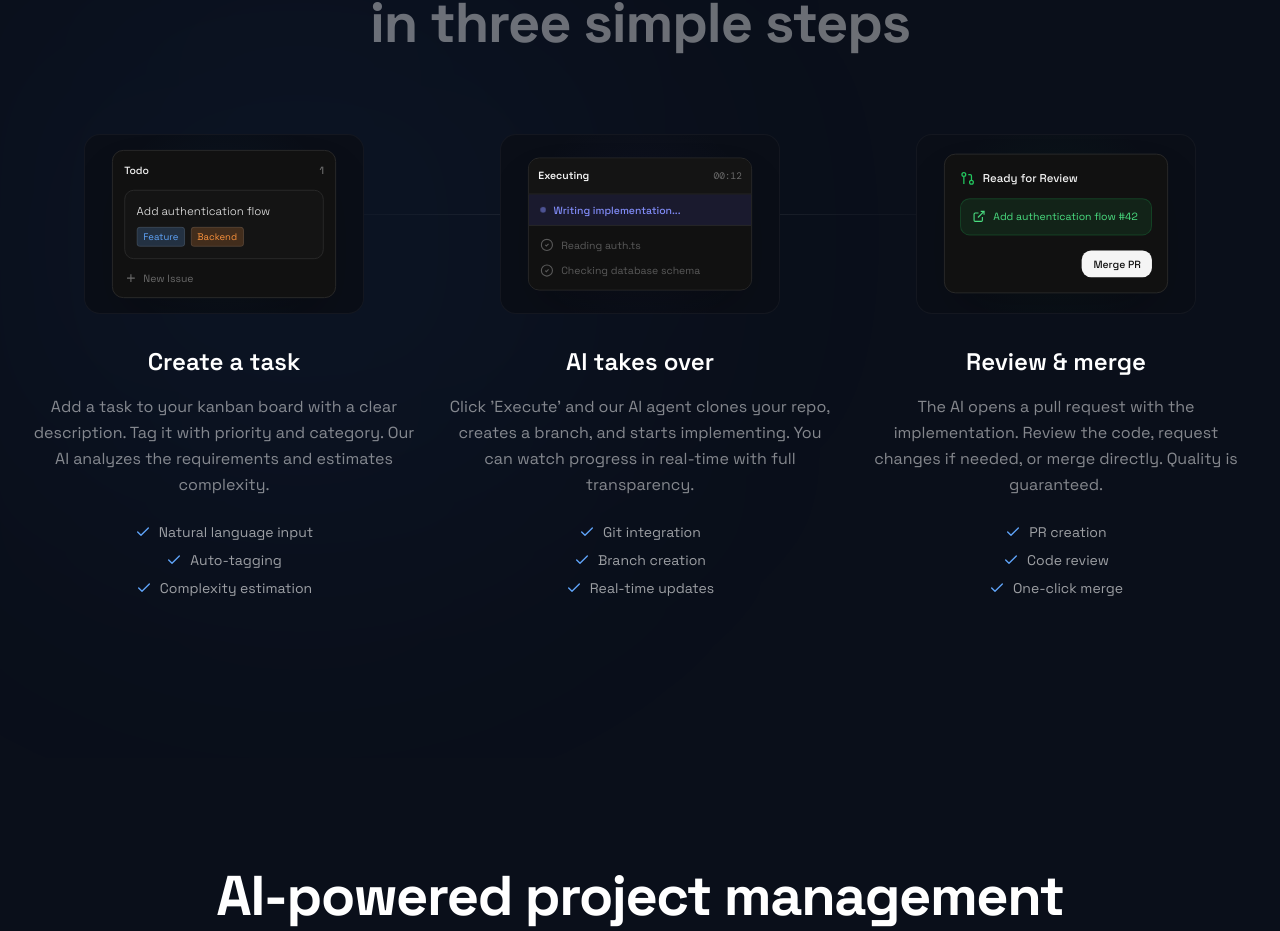
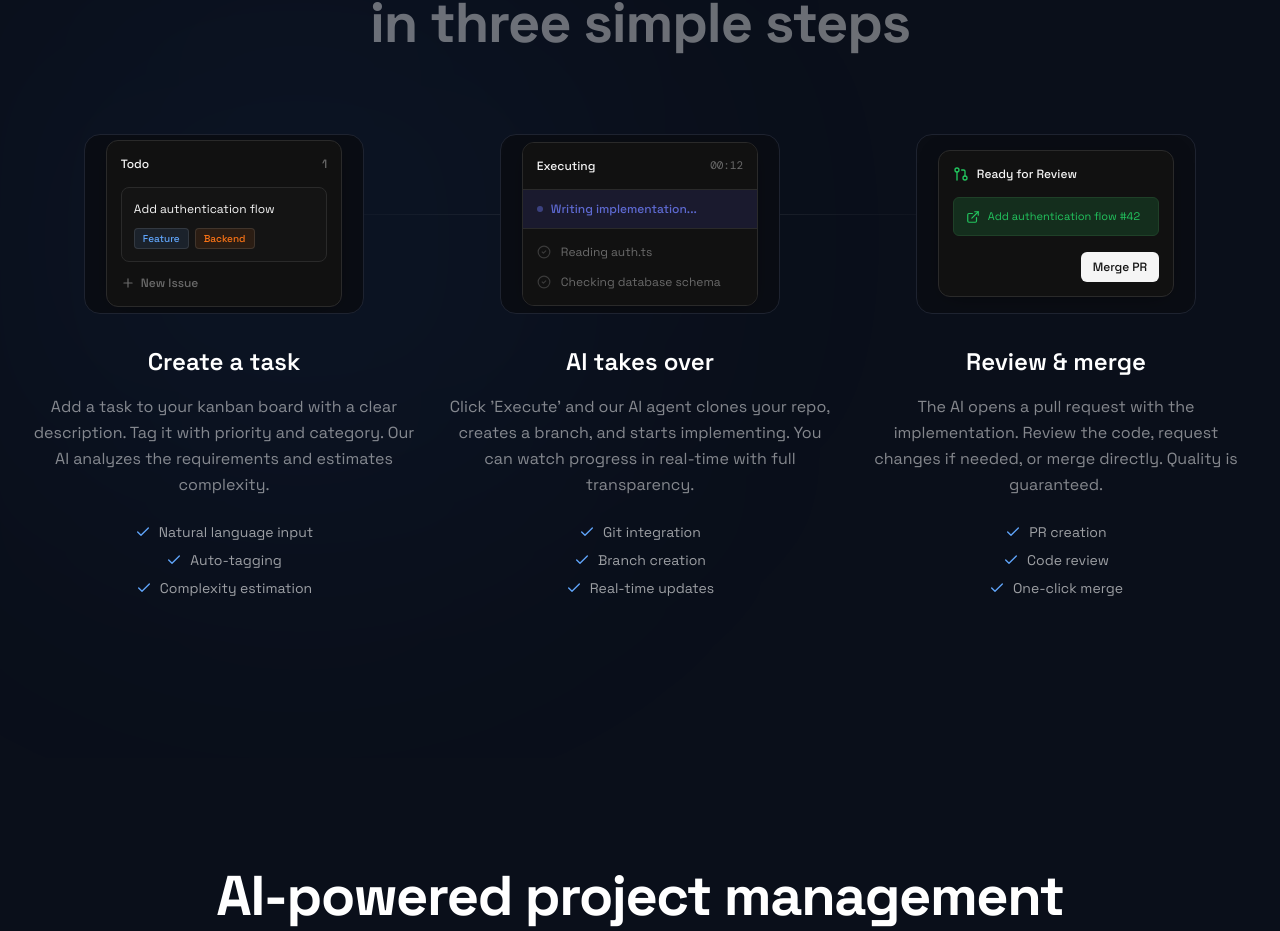
Before and after one commit to kaizen403/openlinear, a Next.js app in the folder apps/landing/: page / in a window 1280 px wide. Shown: the part 1534-2465 px from the top of the page. Built offline with nearby package versions, Linux system fonts and the light colour scheme.

Commit message:
update how it works section with matching exact dashboard themes

```diff
--- a/apps/landing/components/how-it-works-section.tsx
+++ b/apps/landing/components/how-it-works-section.tsx
@@ -25,22 +25,21 @@ export function HowItWorksSection() {
 
           <StepCard
             visual={
-              <div className="w-[280px] h-[180px] rounded-[16px] bg-[#0a0e17] border border-white/[0.04] relative overflow-hidden flex flex-col items-center justify-center mb-8 mx-auto group z-10">
-                <div className="absolute inset-0 bg-[radial-gradient(circle_at_center,rgba(56,189,248,0.05),transparent_70%)]" />
-                <div className="w-[85%] bg-[#111111] border border-[#2a2a2a] rounded-lg shadow-2xl relative z-10 transform scale-95 group-hover:scale-100 transition-transform duration-500 text-left p-3">
-                   <div className="text-[11px] text-[#f5f5f5] font-medium mb-3 flex items-center justify-between">
+              <div className="w-[280px] h-[180px] rounded-[16px] bg-[#0A0D14] border border-[#1E2330] relative overflow-hidden flex flex-col items-center justify-center mb-8 mx-auto group z-10">
+                <div className="w-[85%] bg-[#111111] border border-[#2a2a2a] rounded-[12px] relative z-10 text-left p-3.5 shadow-[0_4px_24px_-8px_rgba(0,0,0,0.5)]">
+                   <div className="text-[12px] text-[#f5f5f5] font-medium mb-3.5 flex items-center justify-between">
                      <span>Todo</span>
                      <span className="text-[#6a6a6a]">1</span>
                    </div>
-                   <div className="bg-[#141414] border border-[#2a2a2a] rounded-md p-3 mb-2">
-                     <div className="text-[12px] text-[#f5f5f5] mb-2 font-light">Add authentication flow</div>
+                   <div className="bg-[#141414] border border-[#2a2a2a] rounded-[8px] p-3 mb-3">
+                     <div className="text-[12px] text-[#f5f5f5] mb-2.5">Add authentication flow</div>
                      <div className="flex gap-1.5">
-                       <span className="text-[10px] px-1.5 py-0.5 rounded-[4px] border border-white/10 text-blue-400 bg-blue-400/20">Feature</span>
-                       <span className="text-[10px] px-1.5 py-0.5 rounded-[4px] border border-white/10 text-orange-400 bg-orange-400/20">Backend</span>
+                       <span className="text-[10px] px-2 py-0.5 rounded-[4px] border border-white/10 text-[#60a5fa] bg-[#60a5fa]/10 font-medium">Feature</span>
+                       <span className="text-[10px] px-2 py-0.5 rounded-[4px] border border-white/10 text-[#f97316] bg-[#f97316]/10 font-medium">Backend</span>
                      </div>
                    </div>
-                   <div className="flex items-center gap-1.5 text-[11px] text-[#6a6a6a] mt-3 hover:text-[#f5f5f5] cursor-pointer transition-colors">
-                     <svg aria-hidden="true" className="w-3.5 h-3.5" viewBox="0 0 24 24" fill="none" stroke="currentColor" strokeWidth="2"><path d="M12 5v14M5 12h14"/></svg>
+                   <div className="flex items-center gap-1.5 text-[12px] text-[#6a6a6a] mt-2 font-medium">
+                     <svg aria-hidden="true" className="w-3.5 h-3.5" viewBox="0 0 24 24" fill="none" stroke="currentColor" strokeWidth="2" strokeLinecap="round" strokeLinejoin="round"><path d="M12 5v14M5 12h14"/></svg>
                      New Issue
                    </div>
                 </div>
@@ -53,25 +52,24 @@ export function HowItWorksSection() {
 
           <StepCard
             visual={
-              <div className="w-[280px] h-[180px] rounded-[16px] bg-[#0a0e17] border border-white/[0.04] relative overflow-hidden flex flex-col items-center justify-center mb-8 mx-auto group z-10">
-                <div className="absolute inset-0 bg-[radial-gradient(circle_at_center,rgba(99,102,241,0.05),transparent_70%)]" />
-                <div className="w-[85%] bg-[#111111] border border-[#2a2a2a] rounded-lg shadow-2xl relative z-10 transform scale-95 group-hover:scale-100 transition-transform duration-500 text-left flex flex-col overflow-hidden">
-                  <div className="flex items-center justify-between p-2.5 border-b border-[#2a2a2a] bg-[#141414]">
-                    <span className="text-[11px] font-semibold text-[#f5f5f5]">Executing</span>
-                    <span className="text-[10px] text-[#6a6a6a] font-mono">00:12</span>
+              <div className="w-[280px] h-[180px] rounded-[16px] bg-[#0A0D14] border border-[#1E2330] relative overflow-hidden flex flex-col items-center justify-center mb-8 mx-auto group z-10">
+                <div className="w-[85%] bg-[#111111] border border-[#2a2a2a] rounded-[12px] relative z-10 text-left flex flex-col overflow-hidden shadow-[0_4px_24px_-8px_rgba(0,0,0,0.5)]">
+                  <div className="flex items-center justify-between p-3.5 border-b border-[#2a2a2a] bg-[#111111]">
+                    <span className="text-[12px] font-medium text-[#f5f5f5]">Executing</span>
+                    <span className="text-[11px] text-[#6a6a6a] font-mono">00:12</span>
                   </div>
-                  <div className="px-3 py-2 border-b border-[#2a2a2a] bg-[#1a1a2e] flex items-center gap-2">
-                    <div className="w-1.5 h-1.5 rounded-full bg-indigo-400 animate-pulse" />
-                    <span className="text-[11px] font-medium text-indigo-400">Writing implementation...</span>
+                  <div className="px-3.5 py-2.5 border-b border-[#2a2a2a] bg-[#1a1a2e] flex items-center gap-2">
+                    <div className="w-1.5 h-1.5 rounded-full bg-[#5e6ad2] animate-pulse" />
+                    <span className="text-[12px] font-medium text-[#5e6ad2]">Writing implementation...</span>
                   </div>
-                  <div className="p-3 bg-[#111111] space-y-2.5">
-                    <div className="flex gap-2 items-center opacity-50">
-                      <svg aria-hidden="true" className="w-3.5 h-3.5 text-[#a0a0a0]" viewBox="0 0 24 24" fill="none" stroke="currentColor" strokeWidth="2"><circle cx="12" cy="12" r="10"/><path d="m9 12 2 2 4-4"/></svg>
-                      <span className="text-[11px] text-[#a0a0a0]">Reading auth.ts</span>
+                  <div className="p-3.5 bg-[#111111] space-y-3">
+                    <div className="flex gap-2.5 items-center">
+                      <svg aria-hidden="true" className="w-3.5 h-3.5 text-[#3a3a3a] flex-shrink-0" viewBox="0 0 24 24" fill="none" stroke="currentColor" strokeWidth="2" strokeLinecap="round" strokeLinejoin="round"><circle cx="12" cy="12" r="10"/><path d="m9 12 2 2 4-4"/></svg>
+                      <span className="text-[12px] text-[#6a6a6a]">Reading auth.ts</span>
                     </div>
-                    <div className="flex gap-2 items-center opacity-50">
-                      <svg aria-hidden="true" className="w-3.5 h-3.5 text-[#a0a0a0]" viewBox="0 0 24 24" fill="none" stroke="currentColor" strokeWidth="2"><circle cx="12" cy="12" r="10"/><path d="m9 12 2 2 4-4"/></svg>
-                      <span className="text-[11px] text-[#a0a0a0]">Checking database schema</span>
+                    <div className="flex gap-2.5 items-center">
+                      <svg aria-hidden="true" className="w-3.5 h-3.5 text-[#3a3a3a] flex-shrink-0" viewBox="0 0 24 24" fill="none" stroke="currentColor" strokeWidth="2" strokeLinecap="round" strokeLinejoin="round"><circle cx="12" cy="12" r="10"/><path d="m9 12 2 2 4-4"/></svg>
+                      <span className="text-[12px] text-[#6a6a6a]">Checking database schema</span>
                     </div>
                   </div>
                 </div>
@@ -84,19 +82,18 @@ export function HowItWorksSection() {
 
           <StepCard
             visual={
-              <div className="w-[280px] h-[180px] rounded-[16px] bg-[#0a0e17] border border-white/[0.04] relative overflow-hidden flex flex-col items-center justify-center mb-8 mx-auto group z-10">
-                <div className="absolute inset-0 bg-[radial-gradient(circle_at_center,rgba(34,197,94,0.05),transparent_70%)]" />
-                <div className="w-[85%] bg-[#111111] border border-[#2a2a2a] rounded-lg shadow-2xl relative z-10 transform scale-95 group-hover:scale-100 transition-transform duration-500 text-left p-4">
-                   <div className="flex items-center gap-2 mb-3">
-                     <svg aria-hidden="true" className="w-4 h-4 text-green-500" viewBox="0 0 24 24" fill="none" stroke="currentColor" strokeWidth="2"><circle cx="18" cy="18" r="3"/><circle cx="6" cy="6" r="3"/><path d="M13 6h3a2 2 0 0 1 2 2v7"/><line x1="6" y1="9" x2="6" y2="21"/></svg>
+              <div className="w-[280px] h-[180px] rounded-[16px] bg-[#0A0D14] border border-[#1E2330] relative overflow-hidden flex flex-col items-center justify-center mb-8 mx-auto group z-10">
+                <div className="w-[85%] bg-[#111111] border border-[#2a2a2a] rounded-[12px] relative z-10 text-left p-3.5 shadow-[0_4px_24px_-8px_rgba(0,0,0,0.5)]">
+                   <div className="flex items-center gap-2 mb-3.5">
+                     <svg aria-hidden="true" className="w-4 h-4 text-[#22c55e]" viewBox="0 0 24 24" fill="none" stroke="currentColor" strokeWidth="2" strokeLinecap="round" strokeLinejoin="round"><circle cx="18" cy="18" r="3"/><circle cx="6" cy="6" r="3"/><path d="M13 6h3a2 2 0 0 1 2 2v7"/><line x1="6" y1="9" x2="6" y2="21"/></svg>
                      <span className="text-[12px] font-medium text-[#f5f5f5]">Ready for Review</span>
                    </div>
-                   <div className="bg-green-500/10 border border-green-500/20 rounded-md px-3 py-2.5 mb-4 flex items-center gap-2 text-green-400 hover:bg-green-500/20 transition-colors cursor-pointer">
-                     <svg aria-hidden="true" className="w-3.5 h-3.5" viewBox="0 0 24 24" fill="none" stroke="currentColor" strokeWidth="2"><path d="M18 13v6a2 2 0 0 1-2 2H5a2 2 0 0 1-2-2V8a2 2 0 0 1 2-2h6"/><polyline points="15 3 21 3 21 9"/><line x1="10" y1="14" x2="21" y2="3"/></svg>
-                     <span className="text-[11px]">Add authentication flow #42</span>
+                   <div className="bg-[#142e1d] border border-[#1f4028] rounded-[6px] px-3 py-2.5 mb-4 flex items-center gap-2 text-[#22c55e]">
+                     <svg aria-hidden="true" className="w-3.5 h-3.5 flex-shrink-0" viewBox="0 0 24 24" fill="none" stroke="currentColor" strokeWidth="2" strokeLinecap="round" strokeLinejoin="round"><path d="M18 13v6a2 2 0 0 1-2 2H5a2 2 0 0 1-2-2V8a2 2 0 0 1 2-2h6"/><polyline points="15 3 21 3 21 9"/><line x1="10" y1="14" x2="21" y2="3"/></svg>
+                     <span className="text-[11px] truncate">Add authentication flow #42</span>
                    </div>
-                   <div className="flex justify-end">
-                     <div className="bg-[#f5f5f5] text-[#111111] hover:bg-white px-3 py-1.5 rounded-md text-[11px] font-medium cursor-pointer transition-colors">
+                   <div className="flex justify-end mt-1">
+                     <div className="bg-[#f5f5f5] text-[#111111] px-3 py-1.5 rounded-[6px] text-[12px] font-medium">
                        Merge PR
                      </div>
                    </div>
```
